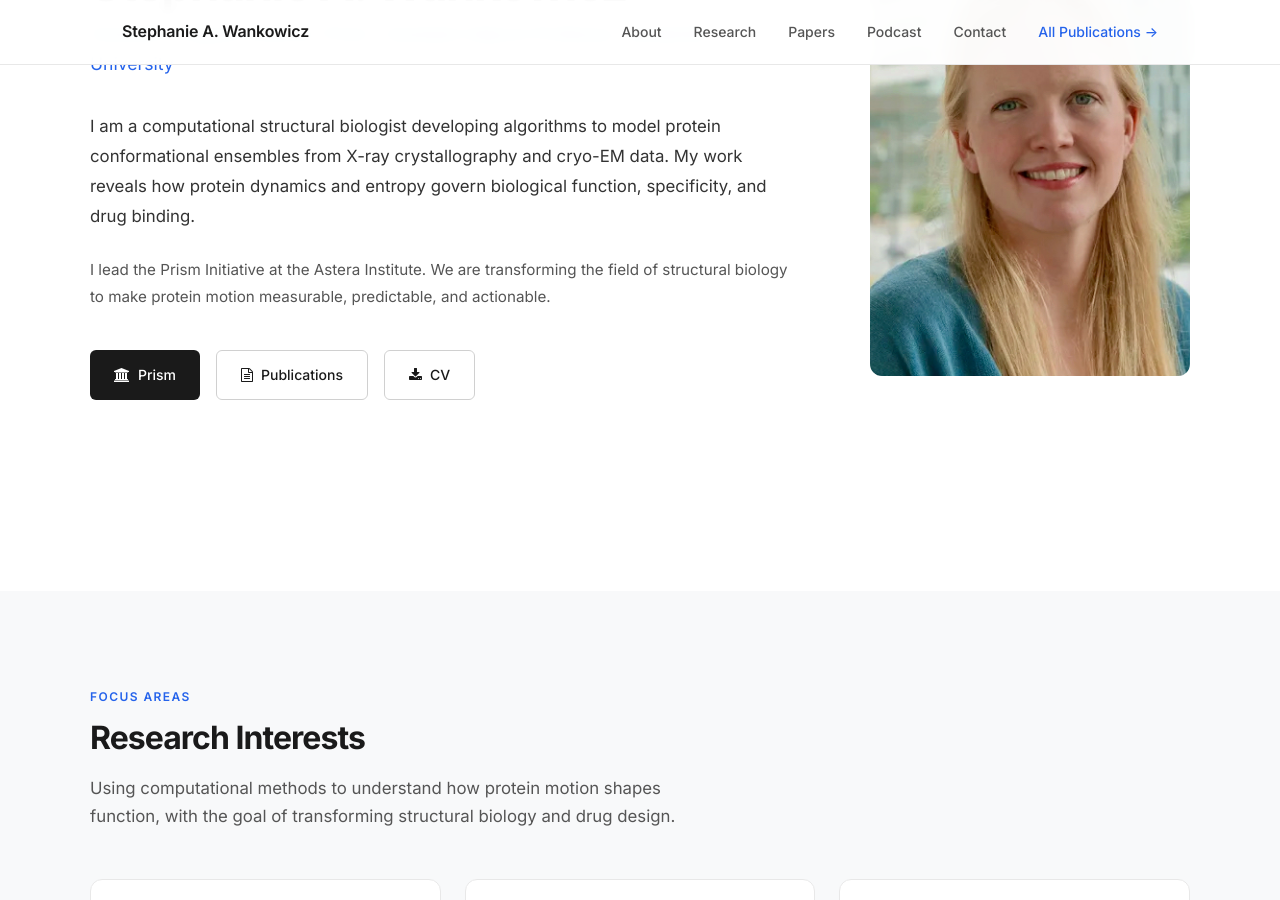
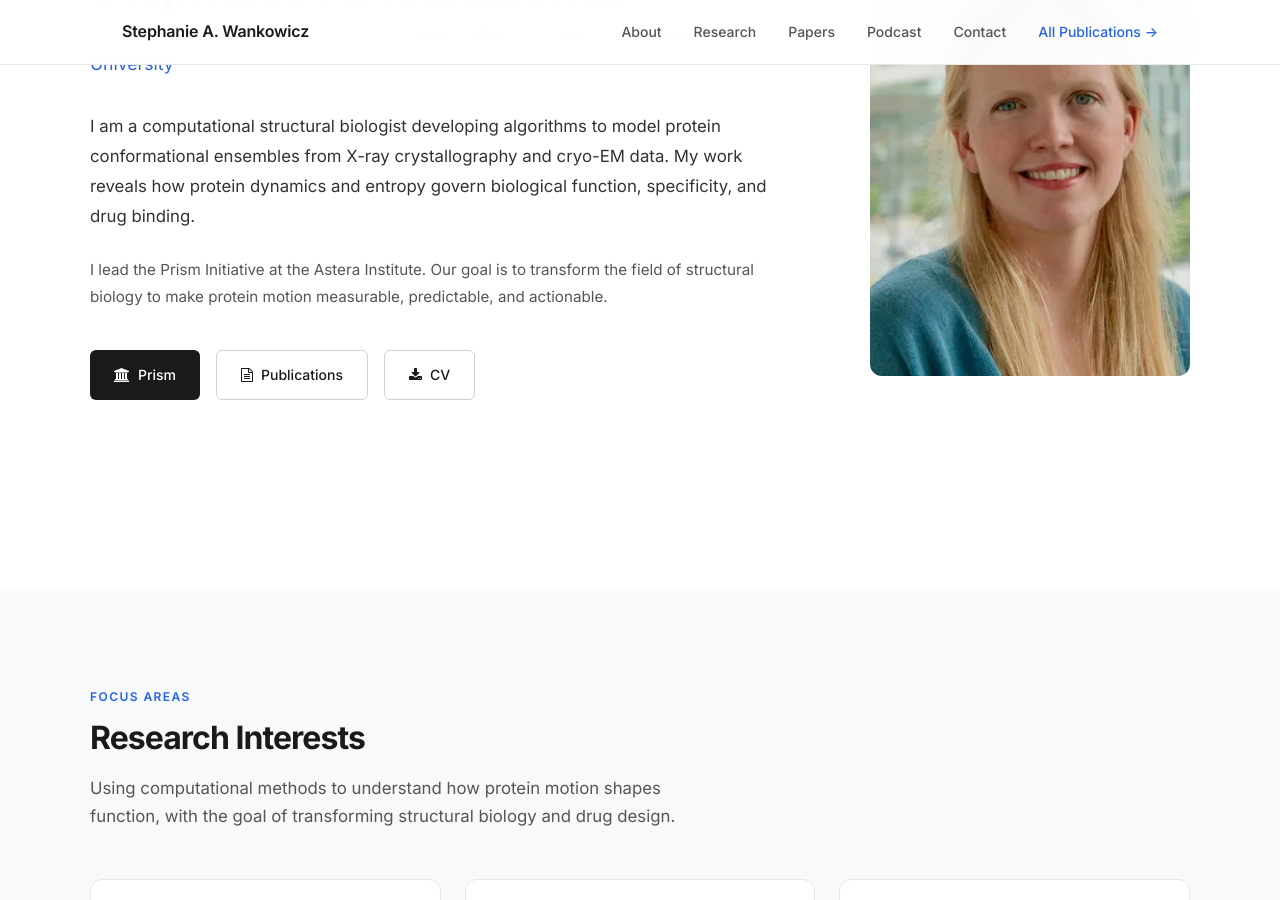
Before and after one commit to stephaniewankowicz/stephaniewankowicz.github.io, a Jekyll site: the page built from index.md, in a window 1280 px wide and 900 px high, scrolled down 309 px. Built offline with Jekyll 4.4.1, drawn with Linux system fonts in a browser that asks for light colours; nearby versions of some CDN libraries.

Commit message:
Update Prism mission statement wording in about section
Co-Authored-By: Claude Sonnet 4.6 <noreply@anthropic.com>

```diff
--- a/_layouts/home.html
+++ b/_layouts/home.html
@@ -57,7 +57,7 @@
             I am a computational structural biologist developing algorithms to model protein conformational ensembles from X-ray crystallography and cryo-EM data. My work reveals how protein dynamics and entropy govern biological function, specificity, and drug binding.
           </p>
           <p class="about-bio-secondary">
-            I lead the Prism Initiative at the Astera Institute. We are transforming the field of structural biology to make protein motion measurable, predictable, and actionable.
+            I lead the Prism Initiative at the Astera Institute. Our goal is to transform the field of structural biology to make protein motion measurable, predictable, and actionable.
           </p>
           <div class="about-links">
             <a href="https://prismscience.org" class="btn-primary" target="_blank">
```
